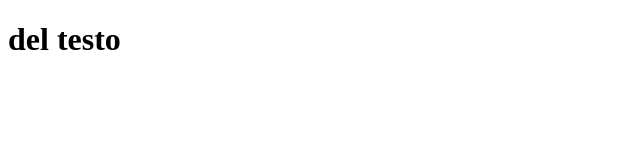
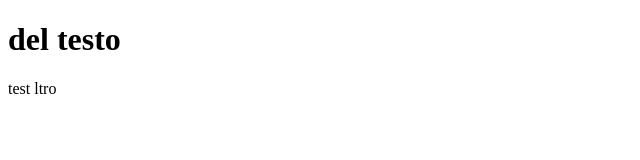
Before and after one commit to tommasosabatini/learn-git, a plain HTML site: page index.html in a window 1280 px wide. Shown: the full height of the page, 0-640 px from the left. Drawn offline with Linux system fonts and the light colour scheme.

Commit message:
add paragraph

```diff
--- a/index.html
+++ b/index.html
@@ -5,5 +5,6 @@
     </head>
     <body>
         <h1>del testo</h1>
+        <p>test ltro</p>
     </body>
 </html>
```
